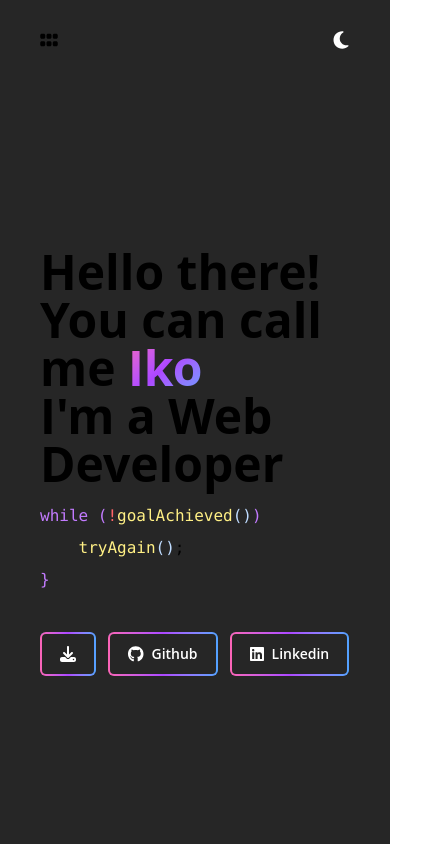
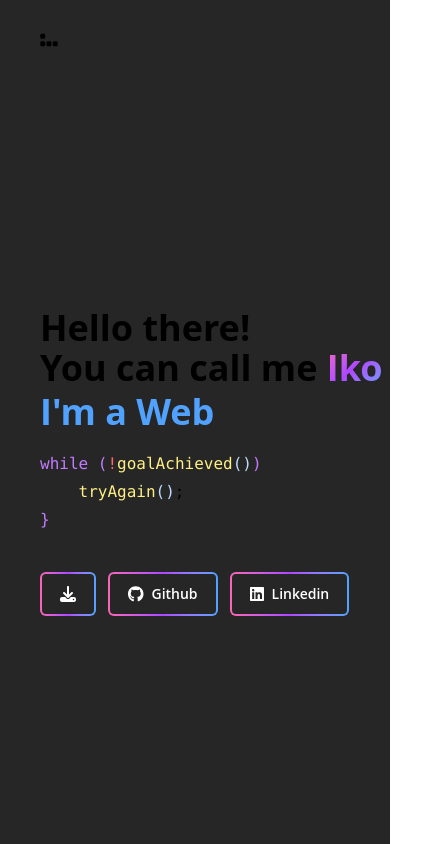
Before and after one commit to hamma-nyk/portofolio_v2, a React (Vite) app: page / in a window 390 px wide. Shown: the top 844 px of the page, 446 px wide, since content can reach past the window. Built offline with nearby package versions, Linux system fonts and the light colour scheme.

Commit message:
Scrolling text

```diff
--- a/package.json
+++ b/package.json
@@ -16,6 +16,7 @@
     "@fortawesome/free-solid-svg-icons": "^6.7.2",
     "@fortawesome/react-fontawesome": "^0.2.2",
     "@tailwindcss/postcss": "^4.0.0",
+    "framer-motion": "^12.23.24",
     "postcss": "^8.5.1",
     "react": "^18.3.1",
     "react-dom": "^18.3.1",
--- a/src/components/elements/CodeTemplate.jsx
+++ b/src/components/elements/CodeTemplate.jsx
@@ -17,12 +17,12 @@ const CodeTemplate = () => {
         <pre className="hidden sm:block text-1xl pt-4 text-purple-400">{` }`}</pre>
       </div>
       <div className="sm:hidden flex -mt-2 px-10">
-        <pre className="text-1xl pt-4 text-yellow-200">{`    tryAgain`}</pre>
-        <pre className="text-1xl pt-4 text-blue-200">{`()`}</pre>
-        <pre className="text-1xl pt-4">{`;`}</pre>
+        <pre className="text-1xl pt-3 text-yellow-200">{`    tryAgain`}</pre>
+        <pre className="text-1xl pt-3 text-blue-200">{`()`}</pre>
+        <pre className="text-1xl pt-3">{`;`}</pre>
       </div>
       <div className="sm:hidden flex -mt-2 px-10">
-        <pre className="text-1xl pt-4 text-purple-400">{`}`}</pre>
+        <pre className="text-1xl pt-3 text-purple-400">{`}`}</pre>
       </div>
     </Fragment>
   );
--- a/src/pages/Home.jsx
+++ b/src/pages/Home.jsx
@@ -9,6 +9,8 @@ import Experiences from "../components/fragments/Experiences";
 import About from "../components/fragments/About";
 import Projects from "../components/fragments/Projects";
 import Message from "../components/fragments/Message";
+import { motion, AnimatePresence } from "framer-motion";
+
 const Home = () => {
   const [isScroll, setIsScroll] = useState(false);
   const HomeSection = useRef(null);
@@ -16,24 +18,51 @@ const Home = () => {
   const ExperiencesSection = useRef(null);
   const ProjectsSection = useRef(null);
   const MessageSection = useRef(null);
+
+  const words = ["I'm a Web Developer", "I'm an IT Support"];
+  const [index, setIndex] = useState(0);
+  const [maxWidth, setMaxWidth] = useState(0);
+  const measureRef = useRef(null);
+
+  // 🔹 Hitung ulang width saat index berubah / resize layar
+  useEffect(() => {
+    const updateWidth = () => {
+      if (measureRef.current) {
+        setMaxWidth(measureRef.current.offsetWidth);
+      }
+    };
+    updateWidth();
+
+    // Gunakan ResizeObserver agar reaktif terhadap perubahan font-size (breakpoint md)
+    const resizeObserver = new ResizeObserver(updateWidth);
+    if (measureRef.current) {
+      resizeObserver.observe(measureRef.current);
+    }
+
+    window.addEventListener("resize", updateWidth);
+    return () => {
+      window.removeEventListener("resize", updateWidth);
+      resizeObserver.disconnect();
+    };
+  }, [index]);
+
+  // 🔹 Ganti teks setiap 2 detik
+  useEffect(() => {
+    const interval = setInterval(() => {
+      setIndex((prev) => (prev + 1) % words.length);
+    }, 2500);
+    return () => clearInterval(interval);
+  }, []);
+
   const JumpToSection = (ref) => {
     ref.current.scrollIntoView({ behavior: "smooth" });
   };
 
+  // 🔹 Navbar shadow saat scroll
   useEffect(() => {
-    const handleScroll = () => {
-      if (window.scrollY > 0) {
-        setIsScroll(true);
-      } else {
-        setIsScroll(false);
-      }
-    };
-
+    const handleScroll = () => setIsScroll(window.scrollY > 0);
     window.addEventListener("scroll", handleScroll);
-
-    return () => {
-      window.removeEventListener("scroll", handleScroll);
-    };
+    return () => window.removeEventListener("scroll", handleScroll);
   }, []);
 
   return (
@@ -42,10 +71,13 @@ const Home = () => {
         ref={HomeSection}
         className="flex mx-auto w-full h-full bg-neutral-800 flex-col dark:text-white"
       >
+        {/* 🔹 NAVBAR */}
         <section
           id="navbar"
-          className={`flex sticky top-0 w-full justify-center bg-neutral-800 z-50 ${
-            isScroll ? "shadow-lg transition-all" : ""
+          className={`flex sticky top-0 w-full justify-center z-50 ${
+            isScroll
+              ? "shadow-lg transition-all bg-neutral-900/90 duration-300 ease-in-out backdrop-blur-md"
+              : "bg-neutral-800 transition-all duration-300 ease-in-out"
           }`}
         >
           <div className="flex w-4/5 xl:w-2/3 lg:w-2/3 md:w-2/3 sm:w-2/3 h-20 items-center justify-between font-[500]">
@@ -78,62 +110,79 @@ const Home = () => {
                 xmlns="http://www.w3.org/2000/svg"
                 viewBox="0 0 448 512"
               >
-                <path d="M128 136c0-22.1-17.9-40-40-40L40 96C17.9 96 0 113.9 0 136l0 48c0 22.1 17.9 40 40 40l48 0c22.1 0 40-17.9 40-40l0-48zm0 192c0-22.1-17.9-40-40-40l-48 0c-22.1 0-40 17.9-40 40l0 48c0 22.1 17.9 40 40 40l48 0c22.1 0 40-17.9 40-40l0-48zm32-192l0 48c0 22.1 17.9 40 40 40l48 0c22.1 0 40-17.9 40-40l0-48c0-22.1-17.9-40-40-40l-48 0c-22.1 0-40 17.9-40 40zM288 328c0-22.1-17.9-40-40-40l-48 0c-22.1 0-40 17.9-40 40l0 48c0 22.1 17.9 40 40 40l48 0c22.1 0 40-17.9 40-40l0-48zm32-192l0 48c0 22.1 17.9 40 40 40l48 0c22.1 0 40-17.9 40-40l0-48c0-22.1-17.9-40-40-40l-48 0c-22.1 0-40 17.9-40 40zM448 328c0-22.1-17.9-40-40-40l-48 0c-22.1 0-40 17.9-40 40l0 48c0 22.1 17.9 40 40 40l48 0c22.1 0 40-17.9 40-40l0-48z" />
+                <path d="M128 136c0-22.1-17.9-40-40-40L40 96C17.9 96 0 113.9 0 136l0 48c0 22.1 17.9 40 40 40l48 0c22.1 0 40-17.9 40-40l0-48zm0 192c0-22.1-17.9-40-40-40l-48 0c-22.1 0-40 17.9-40 40l0 48c0 22.1 17.9 40 40 40l48 0c22.1 0 40-17.9 40-40l0-48zM288 328c0-22.1-17.9-40-40-40l-48 0c-22.1 0-40 17.9-40 40l0 48c0 22.1 17.9 40 40 40l48 0c22.1 0 40-17.9 40-40l0-48zM448 328c0-22.1-17.9-40-40-40l-48 0c-22.1 0-40 17.9-40 40l0 48c0 22.1 17.9 40 40 40l48 0c22.1 0 40-17.9 40-40l0-48z" />
               </svg>
-            </div>
-            <div className="flex">
-              <span className="flex items-center relative w-full text-left text-white transition-colors duration-200 ease-in-out group-hover:text-white">
-                <svg
-                  className="w-5 h-5"
-                  fill="currentColor"
-                  xmlns="http://www.w3.org/2000/svg"
-                  viewBox="0 0 384 512"
-                >
-                  <path d="M223.5 32C100 32 0 132.3 0 256S100 480 223.5 480c60.6 0 115.5-24.2 155.8-63.4c5-4.9 6.3-12.5 3.1-18.7s-10.1-9.7-17-8.5c-9.8 1.7-19.8 2.6-30.1 2.6c-96.9 0-175.5-78.8-175.5-176c0-65.8 36-123.1 89.3-153.3c6.1-3.5 9.2-10.5 7.7-17.3s-7.3-11.9-14.3-12.5c-6.3-.5-12.6-.8-19-.8z" />
-                </svg>
-              </span>
             </div>
           </div>
         </section>
+
+        {/* 🔹 HOME SECTION */}
         <section
           id="home"
           className="flex flex-col mx-auto justify-center -mt-10"
         >
           <div className="flex flex-col h-screen w-full items-start justify-center">
-            <h1 className="text-5xl font-[700] px-10">
+            <h1 className="text-4xl md:text-5xl font-[700] px-10 w-full relative">
               Hello there! <span className="hidden sm:inline">😹</span>
               <br />
               You can call me{" "}
-              <span className="text-5xl font-[700] text-transparent bg-clip-text bg-gradient-to-br from-pink-400 via-purple-500 to-blue-400">
+              <span className="text-4xl md:text-5xl font-[700] text-transparent bg-clip-text bg-gradient-to-br from-pink-400 via-purple-500 to-blue-400">
                 Iko
               </span>
               <br />
-              I'm a Web Developer
+              <div
+                className="inline-block overflow-hidden align-top mt-1"
+                style={{
+                  height: "1.2em",
+                  minWidth: maxWidth ? `${maxWidth}px` : "auto",
+                }}
+              >
+                <AnimatePresence mode="wait">
+                  <motion.span
+                    key={index}
+                    initial={{ y: "100%", opacity: 0 }}
+                    animate={{ y: "0%", opacity: 1 }}
+                    exit={{ y: "-100%", opacity: 0 }}
+                    transition={{ duration: 0.5, ease: "easeInOut" }}
+                    className="block font-[700] text-blue-400 text-4xl md:text-5xl"
+                  >
+                    {words[index]}
+                  </motion.span>
+                </AnimatePresence>
+              </div>
+              {/* 🔹 Hidden element for width measurement */}
+              <span
+                ref={measureRef}
+                className="opacity-0 absolute left-0 top-0 font-[700] text-4xl md:text-5xl whitespace-nowrap pointer-events-none select-none"
+              >
+                I'm a Web Developer
+              </span>
             </h1>
+
             <CodeTemplate />
             <div className="flex gap-3 sm:gap-4 pt-10 text-sm px-10">
               <ButtonHome
                 link="#"
                 icon={faDownload}
                 text="Download CV"
-                additionalClass="hidden md:inline lg:inline xl:inline"
-                margin="mr-0"
+                additionalClass="hidden sm:inline"
               />
               <ButtonHome
                 link="https://github.com/hamma-nyk"
                 icon={faGithub}
                 text="Github"
-                margin="mr-2"
+                additionalClass={"ml-2 sm:ml-0"}
               />
               <ButtonHome
                 link="https://linkedin.com/in/myikos"
                 icon={faLinkedin}
                 text="Linkedin"
-                margin="mr-2"
+                additionalClass={"ml-2 sm:ml-0"}
               />
             </div>
           </div>
         </section>
+
         <About goto={AboutSection} />
         <Experiences goto={ExperiencesSection} />
         <Projects goto={ProjectsSection} />
```
Also changed, not shown: 1 other file (tests, documents, lock files or other folders).
